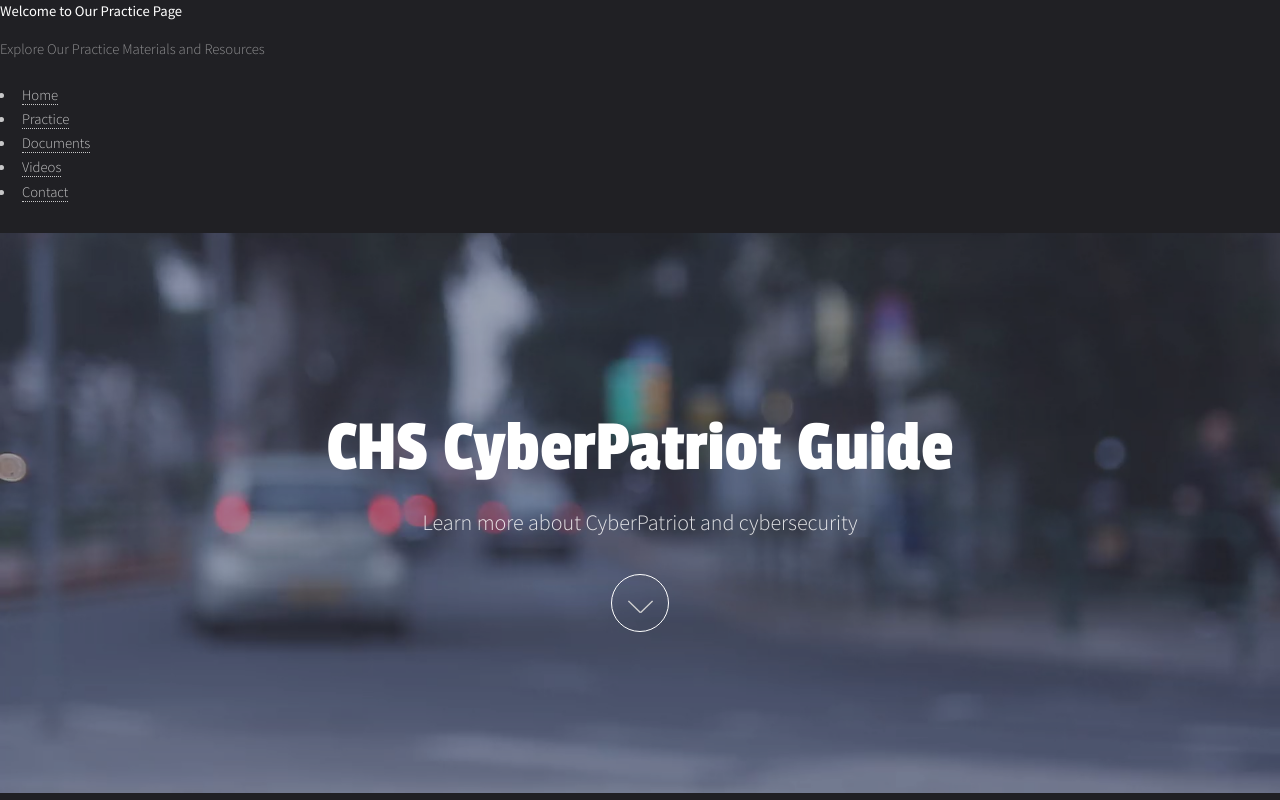
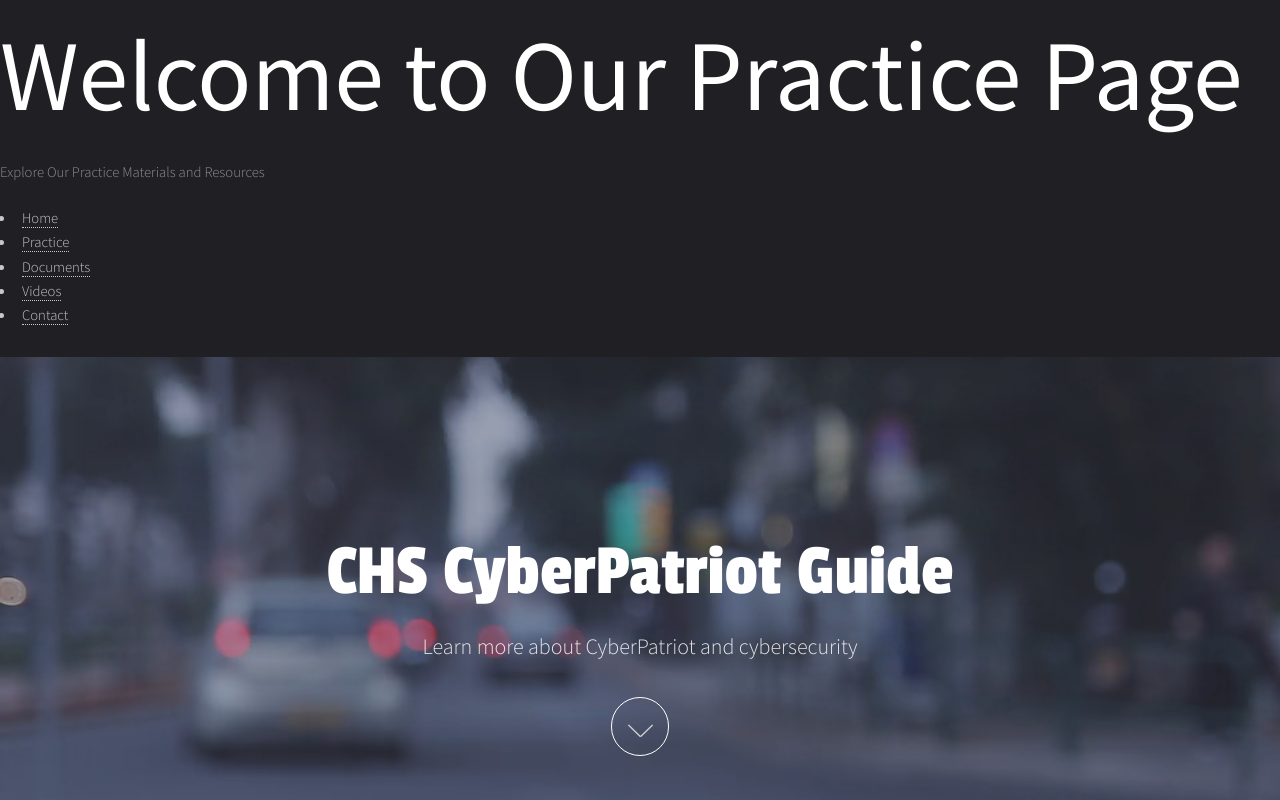
Before and after one commit to AkhilShastry/CHS_CyberPatriot, a plain HTML site: page index.html in a window 1280 px wide. Shown: the top 800 px of the page. Drawn offline with Linux system fonts and the light colour scheme.

Commit message:
make header bigger

```diff
--- a/assets/css/main.css
+++ b/assets/css/main.css
@@ -9,6 +9,11 @@
 */
 
 /* Reset */
+
+.opening-banner{
+  font-size: 100px;
+  margin-bottom: 10px;
+}
 
 	html, body, div, span, applet, object, iframe, h1, h2, h3, h4, h5, h6, p, blockquote, pre, a, abbr, acronym, address, big, cite, code, del, dfn, em, img, ins, kbd, q, s, samp, small, strike, strong, sub, sup, tt, var, b, u, i, center, dl, dt, dd, ol, ul, li, fieldset, form, label, legend, table, caption, tbody, tfoot, thead, tr, th, td, article, aside, canvas, details, embed, figure, figcaption, footer, header, hgroup, menu, nav, output, ruby, section, summary, time, mark, audio, video {
 		margin: 0;
```
